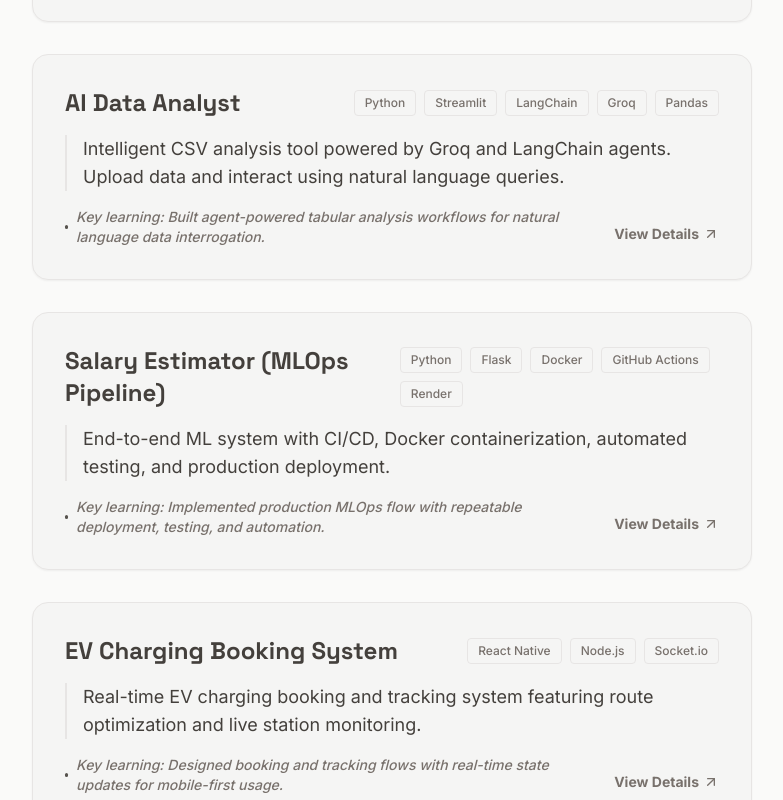
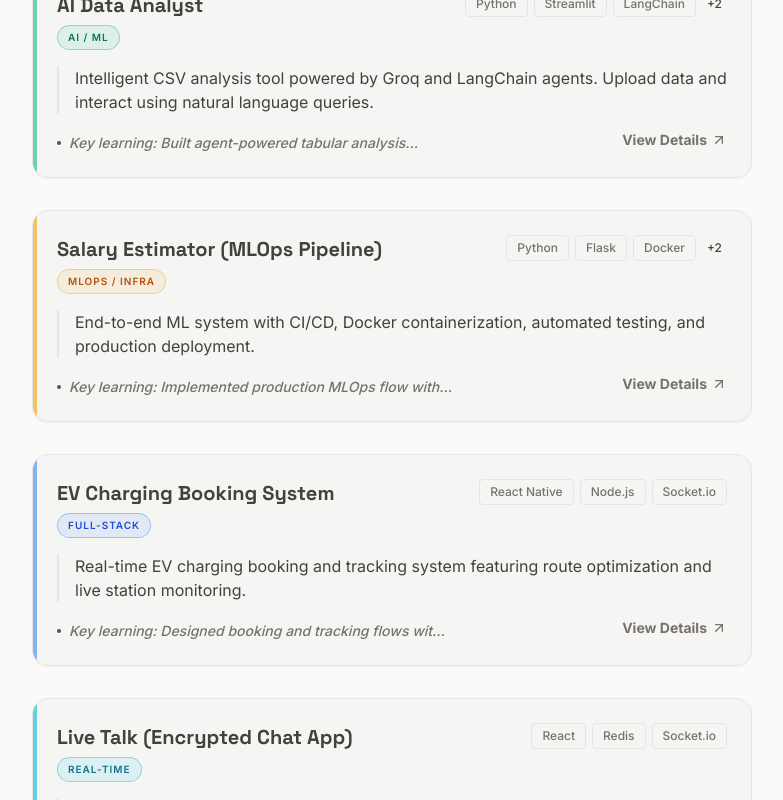
Before and after one commit to Diluksha-Upeka/New-Portfolio-Minimal, a Next.js app: page / in a window 1280 px wide. Shown: the part 3340-4140 px from the top of the page, without its empty margins (248-1031 px from the left). Built offline with nearby package versions, Linux system fonts and the light colour scheme.

Commit message:
style: refine featured project card density and typography

```diff
--- a/components/FeaturedProjects.tsx
+++ b/components/FeaturedProjects.tsx
@@ -3,8 +3,46 @@
 import { useState } from "react";
 import Image from "next/image";
 import { motion, AnimatePresence } from "framer-motion";
-import { ArrowUpRight, X } from "lucide-react";
-import { FEATURED_PROJECTS, type Project } from "@/lib/data";
+import { ArrowUpRight, X, Github } from "lucide-react";
+import {
+  FEATURED_PROJECTS,
+  type Project,
+  type ProjectCategory,
+} from "@/lib/data";
+
+const categoryStyles: Record<
+  ProjectCategory,
+  {
+    label: string;
+    chipClass: string;
+    stripClass: string;
+  }
+> = {
+  "ai-ml": {
+    label: "AI / ML",
+    chipClass:
+      "border-emerald-500/40 bg-emerald-500/10 text-emerald-700 dark:text-emerald-300",
+    stripClass: "bg-emerald-500/60",
+  },
+  "full-stack": {
+    label: "Full-Stack",
+    chipClass:
+      "border-blue-500/40 bg-blue-500/10 text-blue-700 dark:text-blue-300",
+    stripClass: "bg-blue-500/60",
+  },
+  "real-time": {
+    label: "Real-Time",
+    chipClass:
+      "border-cyan-500/40 bg-cyan-500/10 text-cyan-700 dark:text-cyan-300",
+    stripClass: "bg-cyan-500/60",
+  },
+  "mlops-infra": {
+    label: "MLOps / Infra",
+    chipClass:
+      "border-amber-500/40 bg-amber-500/10 text-amber-700 dark:text-amber-300",
+    stripClass: "bg-amber-500/60",
+  },
+};
 
 export default function FeaturedProjects() {
   const [selectedProject, setSelectedProject] = useState<Project | null>(null);
@@ -12,52 +50,76 @@ export default function FeaturedProjects() {
   return (
     <>
       <div className="grid grid-cols-1 gap-8">
-        {FEATURED_PROJECTS.map((project) => (
+        {FEATURED_PROJECTS.map((project) => {
+          const style = categoryStyles[project.category];
+
+          return (
             <motion.div
               layoutId={`card-${project.name}`}
               key={project.name}
               onClick={() => setSelectedProject(project)}
-            className="hover:border-zen-subtext/30 group relative cursor-pointer overflow-hidden rounded-2xl border border-zen-surface bg-zen-paper p-6 shadow-sm transition-all duration-300 hover:shadow-md md:p-8"
+              className="hover:border-zen-subtext/30 group relative cursor-pointer overflow-hidden rounded-2xl border border-zen-surface bg-zen-paper p-5 shadow-sm transition-all duration-300 hover:shadow-md md:p-6"
             >
-            <div className="mb-4 flex flex-col items-start justify-between gap-2 md:flex-row md:items-center">
+              <span
+                className={`absolute inset-y-0 left-0 w-1 ${style.stripClass}`}
+                aria-hidden="true"
+              />
+
+              <div className="mb-4 flex flex-col items-start justify-between gap-3 md:flex-row md:items-start">
+                <div className="space-y-1.5">
                   <motion.h3
                     layoutId={`title-${project.name}`}
-                className="flex items-center gap-2 font-heading text-xl font-bold text-zen-text transition-colors group-hover:text-zen-accent md:text-2xl"
+                    className="font-heading text-lg font-bold text-zen-text transition-colors group-hover:text-zen-accent md:text-xl"
                   >
                     {project.name}
                   </motion.h3>
-              <div className="flex flex-wrap items-center gap-2">
-                {project.tech.map((t) => (
+                  <span
+                    className={`inline-flex rounded-full border px-2.5 py-1 text-[10px] font-semibold uppercase tracking-widest ${style.chipClass}`}
+                  >
+                    {style.label}
+                  </span>
+                </div>
+
+                <div className="flex flex-wrap items-center gap-1.5">
+                  {project.tech.slice(0, 3).map((t) => (
                     <span
                       key={t}
-                    className="rounded border border-zen-surface bg-zen-paper px-2.5 py-1 text-xs font-medium text-zen-subtext"
+                      className="rounded border border-zen-surface bg-zen-paper px-2.5 py-1 text-[10px] font-medium text-zen-subtext sm:text-xs"
                     >
                       {t}
                     </span>
                   ))}
+                  {project.tech.length > 3 && (
+                    <span className="text-zen-subtext/70 rounded border border-transparent px-1 py-1 text-[10px] font-medium sm:text-xs">
+                      +{project.tech.length - 3}
+                    </span>
+                  )}
                 </div>
               </div>
-            <div className="space-y-4">
+
               <motion.p
                 layoutId={`desc-${project.name}`}
-                className="border-l-2 border-zen-surface pl-4 text-base leading-relaxed text-zen-text md:text-lg"
+                className="border-l-2 border-zen-surface pl-4 text-sm leading-relaxed text-zen-text md:text-base"
               >
                 {project.description}
               </motion.p>
-              <div className="flex flex-col justify-between gap-4 sm:flex-row sm:items-end">
-                <p className="flex items-center gap-2 text-sm font-medium text-zen-subtext">
+
+              <div className="pt-4">
+                <div className="flex flex-col justify-between gap-3 sm:flex-row sm:items-end">
+                  <p className="flex items-center gap-2 text-xs font-medium text-zen-subtext md:text-sm">
                     <span className="h-1 w-1 rounded-full bg-zen-accent"></span>
-                  <span className="italic">
+                    <span className="line-clamp-1 max-w-[200px] italic md:max-w-xs xl:max-w-sm">
                       Key learning: {project.learning}
                     </span>
                   </p>
-                <button className="inline-flex shrink-0 items-center border-b border-transparent pb-0.5 text-sm font-bold text-zen-subtext transition-colors group-hover:border-zen-accent group-hover:text-zen-accent">
+                  <button className="inline-flex shrink-0 items-center border-b border-transparent pb-0.5 text-xs font-bold text-zen-subtext transition-colors group-hover:border-zen-accent group-hover:text-zen-accent md:text-sm">
                     View Details <ArrowUpRight size={16} className="ml-1" />
                   </button>
                 </div>
               </div>
             </motion.div>
-        ))}
+          );
+        })}
       </div>
 
       <AnimatePresence>
@@ -145,13 +207,28 @@ export default function FeaturedProjects() {
                   </div>
 
                   <div className="pt-2">
+                    <div className="flex flex-col gap-3 sm:flex-row">
+                      {selectedProject.liveUrl && (
                         <a
-                      href={selectedProject.link}
+                          href={selectedProject.liveUrl}
                           target="_blank"
-                      className="flex w-full items-center justify-center gap-2 rounded-lg bg-zen-text py-3 text-sm font-bold text-zen-bg transition-all hover:bg-zen-accent"
+                          rel="noopener noreferrer"
+                          className="flex flex-1 items-center justify-center gap-2 rounded-lg bg-zen-text py-3 text-sm font-bold text-zen-bg transition-all hover:bg-zen-accent"
                         >
                           Visit Live Site <ArrowUpRight size={16} />
                         </a>
+                      )}
+                      {selectedProject.githubUrl && (
+                        <a
+                          href={selectedProject.githubUrl}
+                          target="_blank"
+                          rel="noopener noreferrer"
+                          className="flex flex-1 items-center justify-center gap-2 rounded-lg border border-zen-surface bg-zen-paper py-3 text-sm font-bold text-zen-text transition-all hover:bg-zen-surface hover:text-zen-accent"
+                        >
+                          View Source <Github size={16} />
+                        </a>
+                      )}
+                    </div>
                   </div>
                 </div>
               </div>
```
Lines whose indentation alone changed are shown as unchanged.
